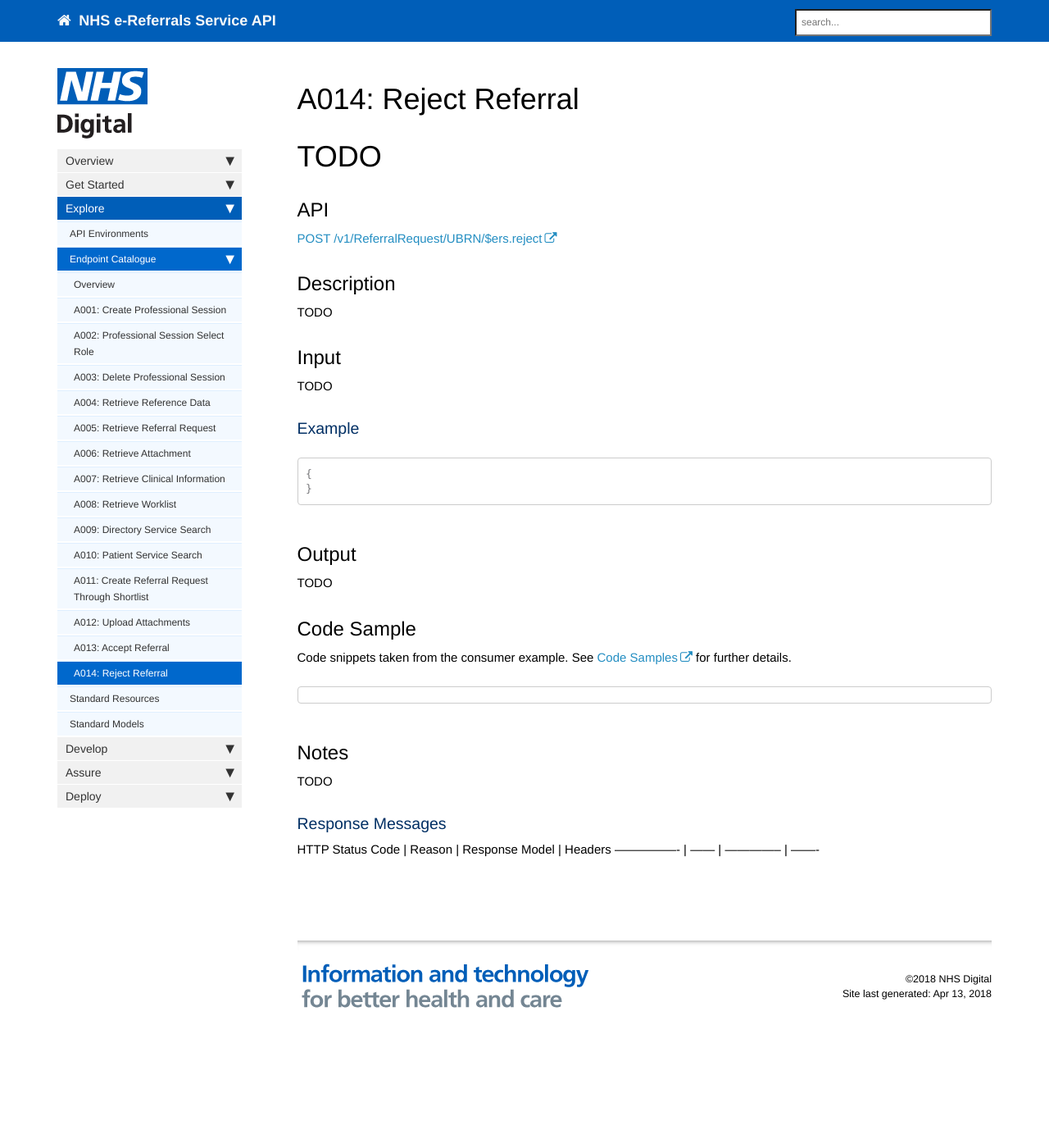
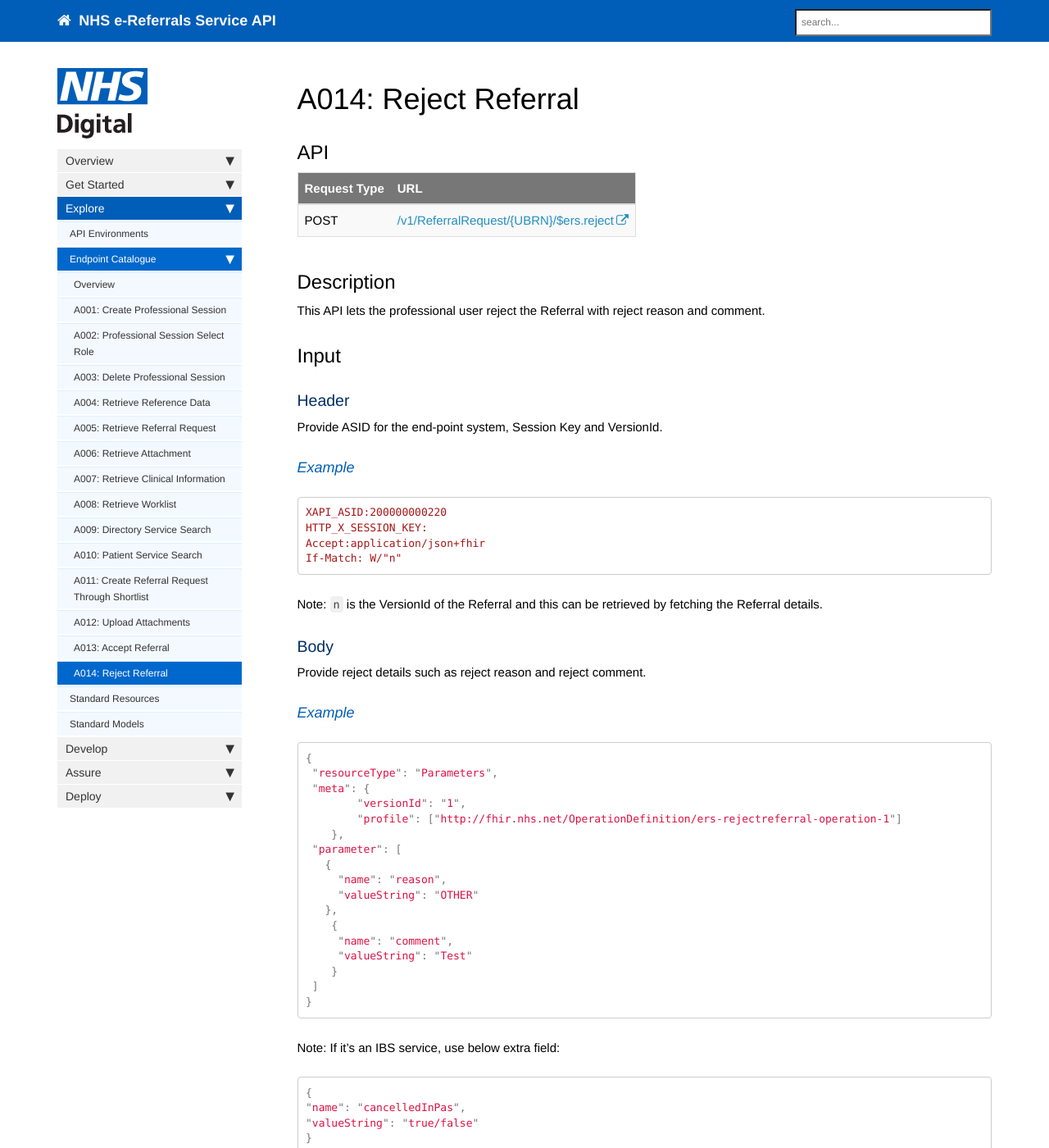
Before and after one commit to wurble369/websitetest, a Jekyll site: the page built from pages/endpoints/explore_endpoint_a014.md, in a window 1280 px wide and 1400 px high. Shown: the whole window at 82% size. Built offline with Jekyll 4.4.1, drawn with Linux system fonts in a browser that asks for light colours; nearby versions of some CDN libraries; comment, search, counter and statistics services are not loaded; some of the changed text lies outside the part shown.

Commit message:
Content update

````diff
--- a/pages/endpoints/explore_endpoint_a014.md
+++ b/pages/endpoints/explore_endpoint_a014.md
@@ -7,36 +7,65 @@ permalink: explore_endpoint_a014.html
 summary: false
 ---
 
-# TODO
+## API
 
-## API
-[POST /v1/ReferralRequest/UBRN/$ers.reject](https://api.dev1.ers.ncrs.nhs.uk/ers-api/v1/ReferralRequest/UBRN/$ers.reject)
+| Request Type | URL |
+| -------------| --- |
+| POST | [/v1/ReferralRequest/{UBRN}/$ers.reject](https://api.{env}.ers.ncrs.nhs.uk/ers-api/v1/ReferralRequest/{UBRN}/$ers.reject)
 
 ## Description
-TODO
+This API lets the professional user reject the Referral with reject reason and comment.
 
 ## Input
-TODO
 
-### Example
+### Header
+Provide ASID for the end-point system, Session Key and VersionId.
+
+#### Example
+```http
+XAPI_ASID:200000000220
+HTTP_X_SESSION_KEY:{{sessionKey}}
+Accept:application/json+fhir
+If-Match: W/"n"
+```
+
+Note: `n` is the VersionId of the Referral and this can be retrieved by fetching the Referral details.
+
+### Body
+Provide reject details such as reject reason and reject comment.
+
+#### Example
 ```javascript
 {
+ "resourceType": "Parameters",
+ "meta": {
+        "versionId": "1",
+        "profile": ["http://fhir.nhs.net/OperationDefinition/ers-rejectreferral-operation-1"]
+    },
+ "parameter": [
+   {
+     "name": "reason",
+     "valueString": "OTHER"
+   },
+    {
+     "name": "comment",
+     "valueString": "Test"
+    }
+ ]
+}
+```
+
+Note: If it’s an IBS service, use below extra field:
+
+```javascript
+{
+"name": "cancelledInPas",
+"valueString": "true/false"
 }
 ```
 
 ## Output
-TODO
+If successful the referral is rejected. The response code `200 (OK)` is returned. This response has no body.
 
 ## Code Sample
-Code snippets taken from the consumer example. See [Code Samples](https://developer.nhs.uk/library/systems/e-rs/ecosystem/develop/code/) for further details.
-
-```javascript
-```
-
-## Notes
-TODO
-
-### Response Messages
-
-HTTP Status Code | Reason | Response Model | Headers
----------------- | ------ | -------------- | -------
+Refer to the `API Client Demonstrator tool` source code.
````
